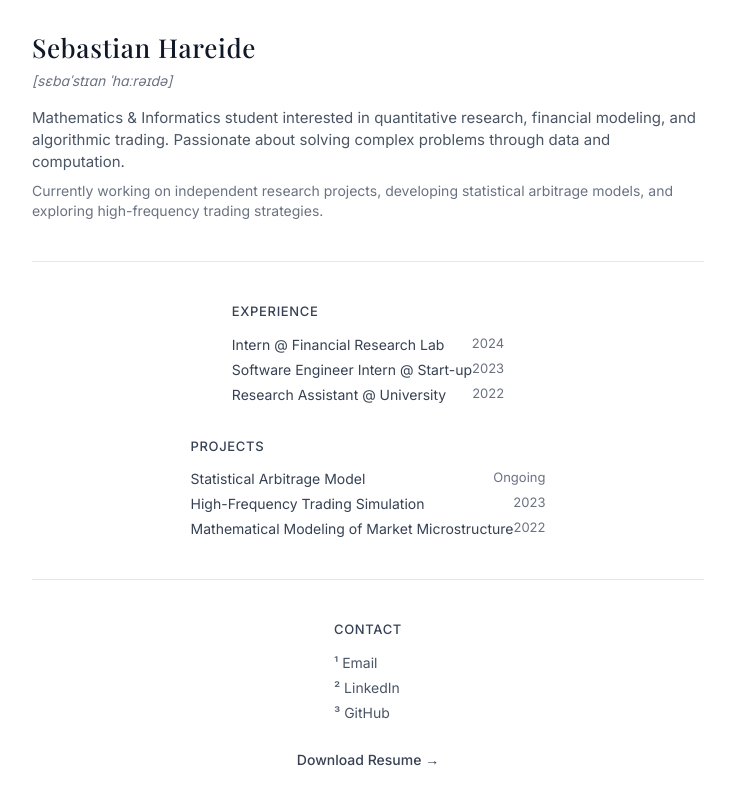
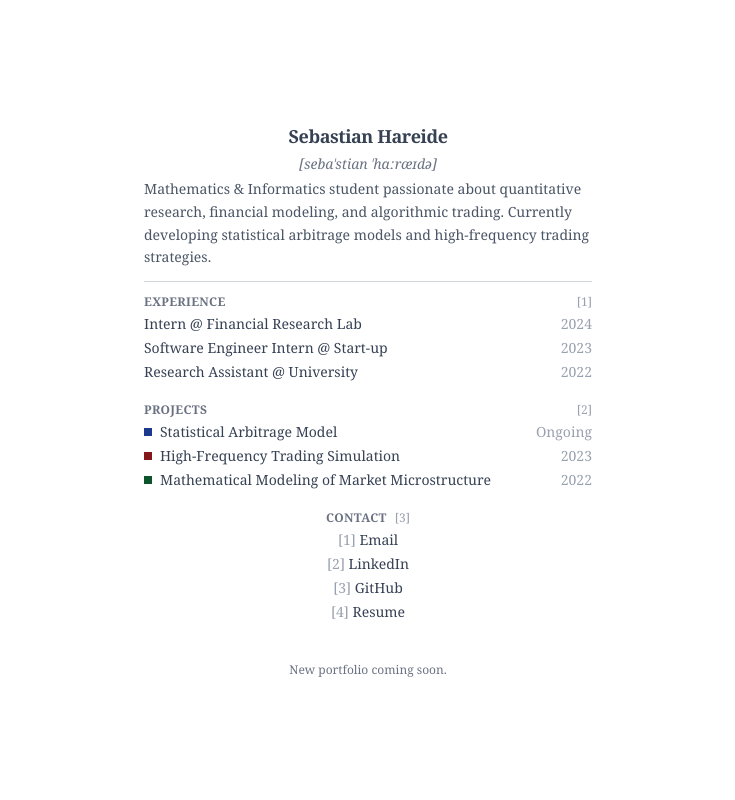
Before and after one commit to harepus/portfolio, a Next.js app: page / in a window 1280 px wide. Shown: the whole page, without its empty margins (272-1007 px from the left). Built offline with nearby package versions, Linux system fonts and the light colour scheme.

Commit message:
fixed first iteration

```diff
--- a/src/app/page.tsx
+++ b/src/app/page.tsx
@@ -1,130 +1,145 @@
 "use client";
 
-import { Inter, Playfair_Display } from "next/font/google";
-
-const inter = Inter({ subsets: ["latin"], weight: ["400", "500"] });
-const playfair = Playfair_Display({ subsets: ["latin"], weight: ["500"] });
+import { useState, useEffect } from "react";
 
 export default function Portfolio() {
+  const [mounted, setMounted] = useState(false);
+
+  useEffect(() => {
+    setMounted(true);
+
+    const handleKeyDown = (event: KeyboardEvent) => {
+      if (event.key === "1")
+        window.location.href = "mailto:your.email@example.com";
+      if (event.key === "2")
+        window.location.href = "https://linkedin.com/in/yourprofile";
+      if (event.key === "3")
+        window.location.href = "https://github.com/yourprofile";
+      if (event.key === "4") window.location.href = "/resume.pdf";
+    };
+
+    document.addEventListener("keydown", handleKeyDown);
+    return () => document.removeEventListener("keydown", handleKeyDown);
+  }, []);
+
+  if (!mounted) return null;
+
   return (
-    <div
-      className={`bg-white text-black min-h-screen flex flex-col items-center justify-center px-8 ${inter.className}`}
-    >
-      <section className="max-w-2xl mx-auto text-left leading-[1.45]">
-        {/* Name & Pronunciation with Business Card Styling */}
-        <h1
-          className={`text-[26px] tracking-wide ${playfair.className} text-gray-900 font-medium`}
-        >
+    <div className="min-h-screen flex flex-col justify-center items-center text-center px-6 text-gray-800 font-serif">
+      {/* Navn + fonetisk uttale */}
+      <h1 className="text-lg font-semibold tracking-tight text-gray-700 mb-1">
         Sebastian Hareide
       </h1>
-        <p className="text-gray-500 text-[14px] italic mt-1">
-          [sɛbɑˈstɪɑn ˈhɑːrəɪdə]
+      <p className="text-sm italic text-gray-500">[sebaˈstian ˈhɑːræɪdə]</p>
+
+      {/* Beskrivelse - Justert margin for å redusere tomrom */}
+      <div className="w-full max-w-md text-left text-sm text-gray-600 leading-relaxed mt-1 mb-3">
+        Mathematics & Informatics student passionate about quantitative
+        research, financial modeling, and algorithmic trading. Currently
+        developing statistical arbitrage models and high-frequency trading
+        strategies.
+      </div>
+
+      {/* Container for Experience, Projects, Contact - Midtjustert */}
+      <div className="w-full max-w-md text-left">
+        {/* Erfaring */}
+        <hr className="border-gray-300" />
+        <div className="flex justify-between mt-3">
+          <h2 className="text-xs font-semibold tracking-wide text-gray-500 uppercase">
+            EXPERIENCE
+          </h2>
+          <span className="text-xs text-gray-400">[1]</span>
+        </div>
+        <div className="mt-1 text-sm text-gray-700 space-y-1">
+          <p className="flex justify-between">
+            Intern @ Financial Research Lab{" "}
+            <span className="text-gray-400">2024</span>
           </p>
+          <p className="flex justify-between">
+            Software Engineer Intern @ Start-up{" "}
+            <span className="text-gray-400">2023</span>
+          </p>
+          <p className="flex justify-between">
+            Research Assistant @ University{" "}
+            <span className="text-gray-400">2022</span>
+          </p>
+        </div>
 
-        {/* Bio */}
-        <p className="mt-4 text-[15px] text-gray-600">
-          Mathematics & Informatics student interested in quantitative research,
-          financial modeling, and algorithmic trading. Passionate about solving
-          complex problems through data and computation.
+        {/* Prosjekter */}
+        <div className="mt-5">
+          <div className="flex justify-between">
+            <h2 className="text-xs font-semibold tracking-wide text-gray-500 uppercase">
+              PROJECTS
+            </h2>
+            <span className="text-xs text-gray-400">[2]</span>
+          </div>
+          <div className="mt-1 text-sm text-gray-700 space-y-1">
+            <p className="flex items-center">
+              <span className="inline-block w-2 h-2 bg-blue-900 mr-2"></span>
+              Statistical Arbitrage Model
+              <span className="ml-auto text-gray-400">Ongoing</span>
             </p>
-        <p className="mt-2 text-[14px] text-gray-500">
-          Currently working on independent research projects, developing
-          statistical arbitrage models, and exploring high-frequency trading
-          strategies.
+            <p className="flex items-center">
+              <span className="inline-block w-2 h-2 bg-red-900 mr-2"></span>
+              High-Frequency Trading Simulation
+              <span className="ml-auto text-gray-400">2023</span>
             </p>
-      </section>
+            <p className="flex items-center">
+              <span className="inline-block w-2 h-2 bg-green-900 mr-2"></span>
+              Mathematical Modeling of Market Microstructure
+              <span className="ml-auto text-gray-400">2022</span>
+            </p>
+          </div>
+        </div>
 
-      {/* Subtle Divider */}
-      <div className="border-t border-gray-200 my-10 w-full max-w-2xl"></div>
-
-      {/* Experience Section */}
-      <section className="max-w-2xl mx-auto text-left">
-        <h2 className="text-[13px] font-medium text-gray-700 uppercase tracking-wider">
-          Experience
+        {/* Kontakt */}
+        <div className="mt-5 text-center">
+          <div className="flex justify-center">
+            <h2 className="text-xs font-semibold tracking-wide text-gray-500 uppercase">
+              CONTACT
             </h2>
-        <ul className="mt-3 text-gray-700 space-y-1 text-[14px]">
-          <li className="flex justify-between">
-            <span>Intern @ Financial Research Lab</span>
-            <span className="text-gray-500 text-[13px]">2024</span>
-          </li>
-          <li className="flex justify-between">
-            <span>Software Engineer Intern @ Start-up</span>
-            <span className="text-gray-500 text-[13px]">2023</span>
-          </li>
-          <li className="flex justify-between">
-            <span>Research Assistant @ University</span>
-            <span className="text-gray-500 text-[13px]">2022</span>
-          </li>
-        </ul>
-      </section>
-
-      {/* Projects Section */}
-      <section className="max-w-2xl mx-auto text-left mt-8">
-        <h2 className="text-[13px] font-medium text-gray-700 uppercase tracking-wider">
-          Projects
-        </h2>
-        <ul className="mt-3 text-gray-700 space-y-1 text-[14px]">
-          <li className="flex justify-between">
-            <span>Statistical Arbitrage Model</span>
-            <span className="text-gray-500 text-[13px]">Ongoing</span>
-          </li>
-          <li className="flex justify-between">
-            <span>High-Frequency Trading Simulation</span>
-            <span className="text-gray-500 text-[13px]">2023</span>
-          </li>
-          <li className="flex justify-between">
-            <span>Mathematical Modeling of Market Microstructure</span>
-            <span className="text-gray-500 text-[13px]">2022</span>
-          </li>
-        </ul>
-      </section>
-
-      {/* Subtle Divider */}
-      <div className="border-t border-gray-200 my-10 w-full max-w-2xl"></div>
-
-      {/* Contact Section */}
-      <section className="max-w-2xl mx-auto text-left">
-        <h2 className="text-[13px] font-medium text-gray-700 uppercase tracking-wider">
-          Contact
-        </h2>
-        <ul className="mt-3 text-gray-700 space-y-1 text-[14px]">
-          <li>
+            <span className="text-xs text-gray-400 ml-2">[3]</span>
+          </div>
+          <div className="mt-1 text-sm text-gray-700 space-y-1">
+            <p>
+              <span className="text-gray-400">[1]</span>{" "}
               <a
                 href="mailto:your.email@example.com"
-              className="hover:underline text-gray-600 transition-opacity hover:opacity-70"
+                className="hover:underline"
               >
-              ¹ Email
+                Email
               </a>
-          </li>
-          <li>
+            </p>
+            <p>
+              <span className="text-gray-400">[2]</span>{" "}
               <a
                 href="https://linkedin.com/in/yourprofile"
-              className="hover:underline text-gray-600 transition-opacity hover:opacity-70"
+                className="hover:underline"
               >
-              ² LinkedIn
+                LinkedIn
               </a>
-          </li>
-          <li>
+            </p>
+            <p>
+              <span className="text-gray-400">[3]</span>{" "}
               <a
-              href="https://github.com/yourgithub"
-              className="hover:underline text-gray-600 transition-opacity hover:opacity-70"
+                href="https://github.com/yourprofile"
+                className="hover:underline"
               >
-              ³ GitHub
+                GitHub
               </a>
-          </li>
-        </ul>
-      </section>
+            </p>
+            <p>
+              <span className="text-gray-400">[4]</span>{" "}
+              <a href="/resume.pdf" className="hover:underline">
+                Resume
+              </a>
+            </p>
+          </div>
+        </div>
+      </div>
 
-      {/* Resume Button */}
-      <div className="mt-6">
-        <a
-          href="/resume.pdf"
-          download
-          className="text-[14px] font-medium text-gray-700 hover:underline hover:opacity-70 transition-opacity"
-        >
-          Download Resume →
-        </a>
-      </div>
+      {/* Footer */}
+      <p className="mt-10 text-xs text-gray-500">New portfolio coming soon.</p>
     </div>
   );
 }
```
Lines whose indentation alone changed are shown as unchanged.
